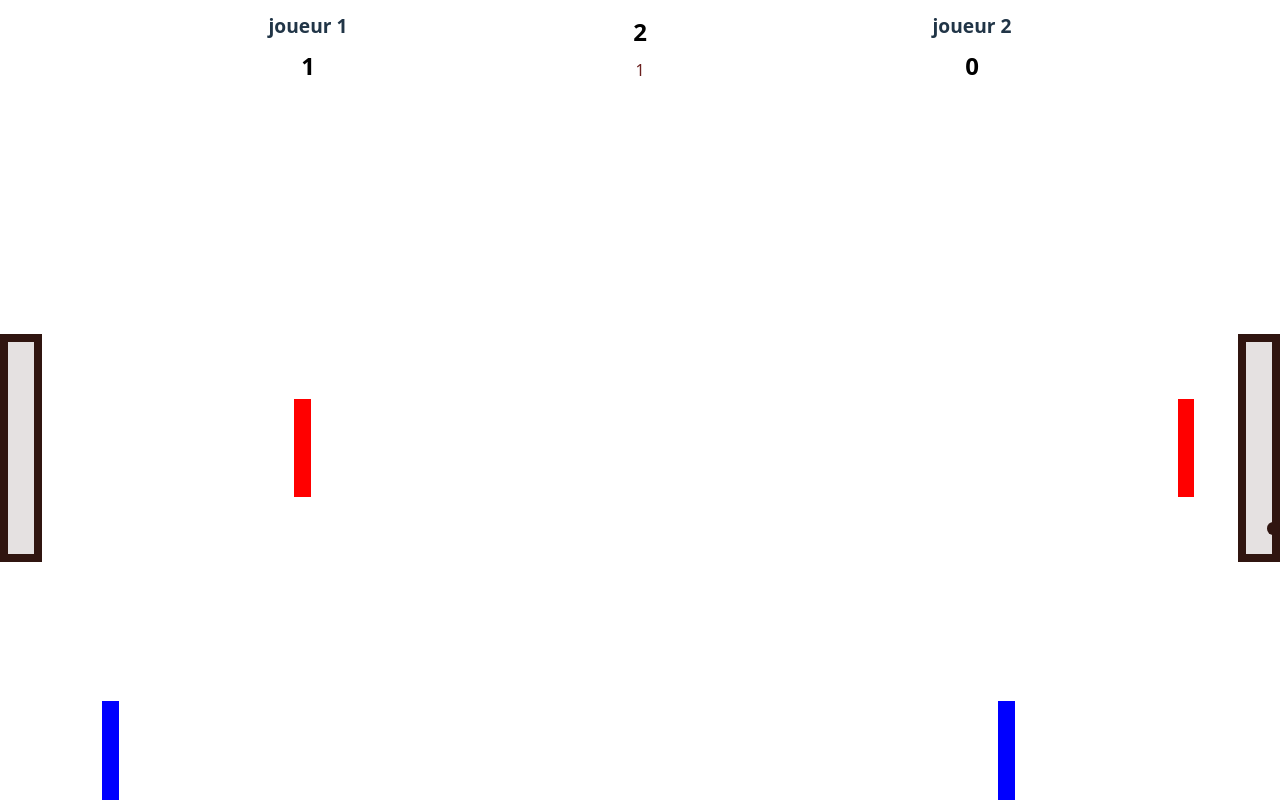
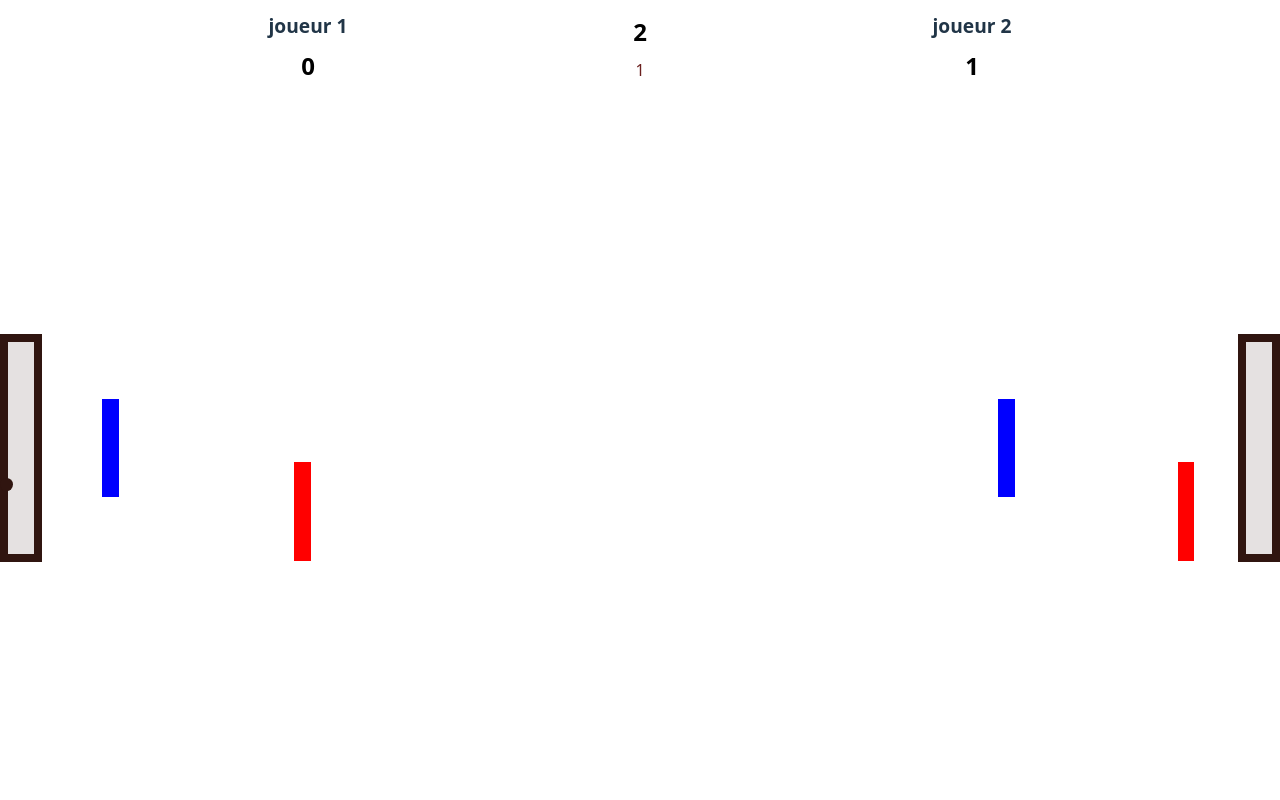
Before and after one commit to Hessoquat/okPong, a React (Vite) app: page / in a window 1280 px wide. Built offline with nearby package versions, Linux system fonts and the light colour scheme.

Commit message:
fix next period on space

```diff
--- a/src/components/Game/Game.jsx
+++ b/src/components/Game/Game.jsx
@@ -8,7 +8,6 @@
 import '../../assets/style/gameScreen.css';
 import { GAMEPHASE } from "../../constants/game/gamePhase";
 import Intermission from "./Intermission";
-import { SystemInput } from "../../features/game/engine/inputs/systemInput";
 import { EngineFactory } from "../../features/game/factories/engineFactory";
 import { GAMEMODE } from "../../constants/game/gameMode";
 
@@ -21,8 +20,8 @@
         const engine = EngineFactory.createEngine(
             settings,
             (state) => setGameState({...state}),
-            GAMEMODE.computerVsPlayer,
-            {defense: 40, attack: 65}
+            GAMEMODE.playerVsComputer,
+            {defense: 100, attack: 30}
         );
         engineRef.current = engine;
         engine.start();
--- a/src/components/Game/Intermission.jsx
+++ b/src/components/Game/Intermission.jsx
@@ -1,3 +1,4 @@
+import { useEffect } from 'react';
 import '../../assets/style/intermission.css'
 function Intermission   ({player1, player2, period, onNext, settings}) {
     const periodsScores = [];
@@ -28,13 +29,24 @@
         allGoals.sort((a, b) => a.time > b.time);
     }
 
+
+    const keyDown = e => {
+        if (e.code === 'Space') handleNext();
+    }
+
+
     const handleNext= () =>  {
-
         if (period !== settings.time.nbPeriods) {
             onNext();
             return;
         }
     }
+
+    useEffect(() => {
+            document.addEventListener('keydown', keyDown);
+            return () => document.removeEventListener('keydown', keyDown);
+        }, []);
+
     sortPeriodsScore();
     sortGoalbyTime();
     return (
--- a/src/features/game/engine/engine.js
+++ b/src/features/game/engine/engine.js
@@ -94,7 +94,6 @@
                     this.state.player1,
                     this.state.player2
                 ];
-                console.log(this.state.period % 2)
             const targetId = this.lastScorer ?? (this.state.period % 2 !== 0 ? this.firstAttacker : [this.state.player1.id, this.state.player2.id].find(id => id !== this.firstAttacker));
             this.attackplayer = players.find(player => player.id === targetId);
         }
@@ -203,7 +202,11 @@
     }
 
     onSpacePress() {
-        if (this.state.phase === GAMEPHASE.goal || this.state.phase === GAMEPHASE.timeUp) return;
+
+        if (this.state.phase === GAMEPHASE.goal
+            || this.state.phase === GAMEPHASE.timeUp
+            || this.state.phase === GAMEPHASE.faceOff
+        ) return;
         if (this.state.phase === GAMEPHASE.intermission) {
             this.nextPeriod();
             return;
@@ -214,7 +217,7 @@
             return;
         }
 
-        if(this.lastPhase){
+        if(this.lastPhase !== null){
             this.state.phase = this.lastPhase;
             this.lastPhase = null;
         }
```
